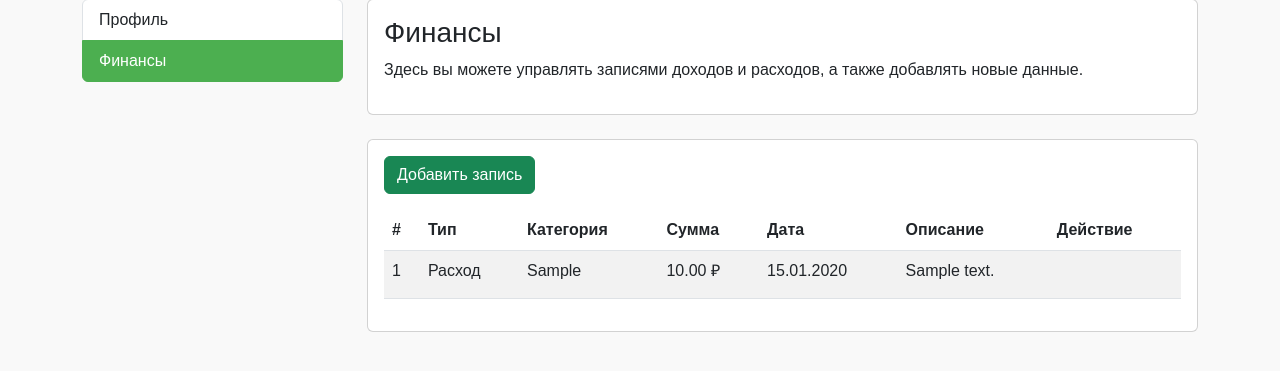
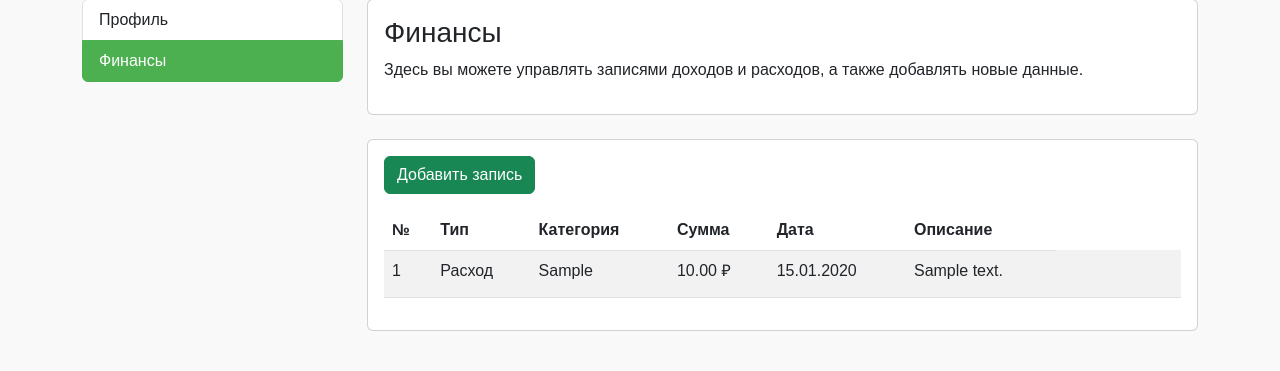
Before and after one commit to zoomero8/code_kursach_2025, a PHP site: page /finances.php in a window 1280 px wide. Shown: the part 139-510 px from the top of the page. Run offline with PHP 8.4, Linux system fonts and the light colour scheme; the visitor is signed in with stand-in values (Sample User, id 1); tables that the repository leaves empty or names only in its code hold one stand-in row (values such as "Sample post").

Commit message:
убрал лишнее

```diff
--- a/pages/finances.php
+++ b/pages/finances.php
@@ -81,13 +81,12 @@ $result = $stmt->get_result();
                         <table class="table table-striped">
                             <thead>
                                 <tr>
-                                    <th>#</th>
+                                    <th>№</th>
                                     <th>Тип</th>
                                     <th>Категория</th>
                                     <th>Сумма</th>
                                     <th>Дата</th>
                                     <th>Описание</th>
-                                    <th>Действие</th>
                                 </tr>
                             </thead>
                             <tbody>
```
